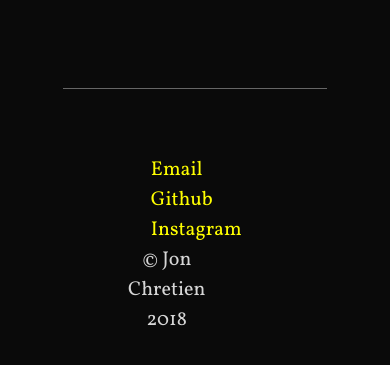
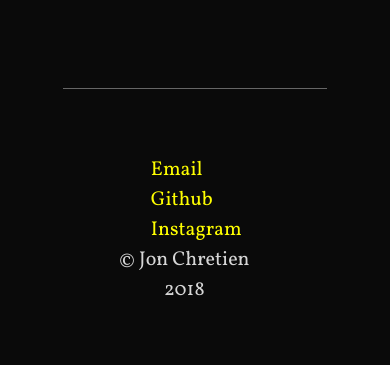
Before and after one commit to SheldonOrgill/jon-chretien, a plain HTML site: page index.html in a window 390 px wide. Shown: the part 6806-7171 px from the top of the page. Drawn offline with nearby package versions, Linux system fonts and the light colour scheme; a script that the page names is missing.

Commit message:
extra padding in nav ul .

```diff
--- a/css/style.css
+++ b/css/style.css
@@ -86,7 +86,7 @@ nav ul {
     padding: 0;
     margin: 0;
     justify-content: flex-start;
-    padding-left: 13%;
+    padding-left: 36%;
 }
 
 nav li {
@@ -267,6 +267,7 @@ MEDIA QUERIES
     }
     .footer-container{
         margin-right: 20%;
+
     }
 }
 /* Laptop */
@@ -320,8 +321,8 @@ MEDIA QUERIES
         display: block;
         align-items: center;
         justify-content: center;
-        padding-left: 28%;
-        padding-right: 30%;
+        padding-left: 19%;
+        padding-right: 2%;
     }
     footer {
         display: block;
```
